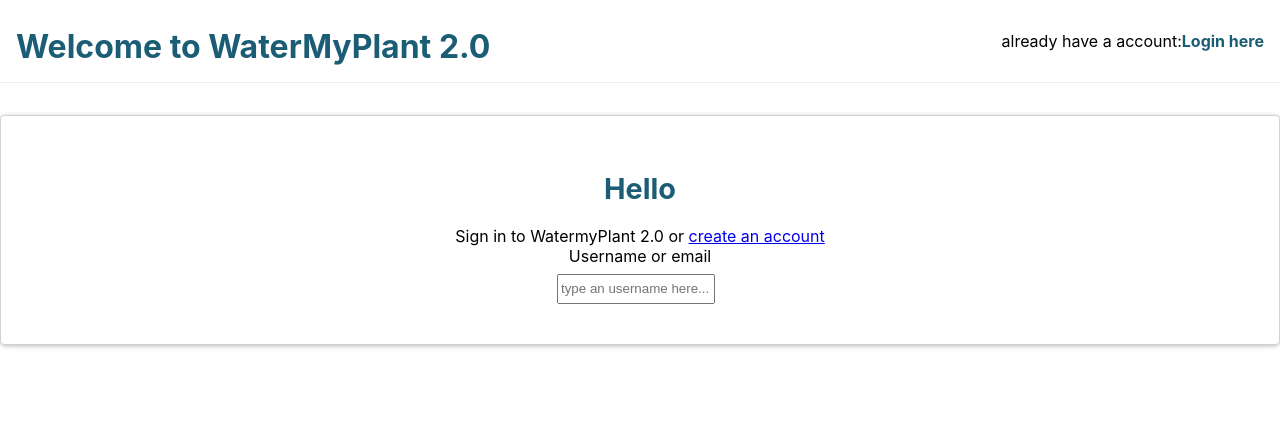
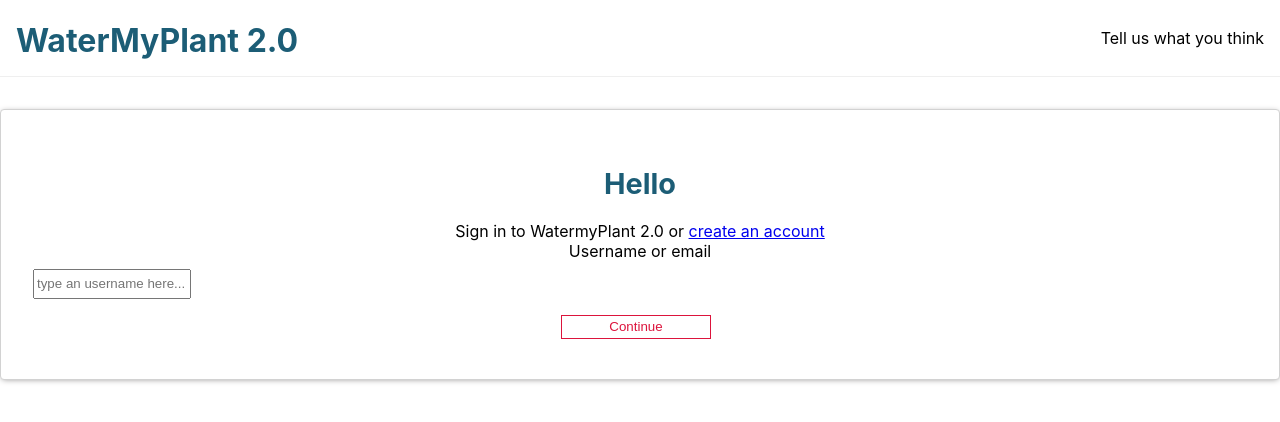
Before and after one commit to Build-Week-water-my-plants2/front-end, a React (Create React App) app in the folder watermyplant/: page /login in a window 1280 px wide. Shown: the top 422 px of the page. Built offline with nearby package versions, Linux system fonts and the light colour scheme.

Commit message:
root / page signup page, login usename then password

```diff
--- a/watermyplant/src/App.js
+++ b/watermyplant/src/App.js
@@ -21,14 +21,13 @@ const [formValues, setFormValues] = useState(initialFormValues);
   return (
     <Router>
       <div className = "App">
-        <nav>
-          <h1 className='site-header'>Welcome to WaterMyPlant 2.0</h1>
-          <div className='nav-links'>
-            <div>already have a account: </div>
-            <Link to="/login"> Login here</Link>
-          </div>
-        </nav>
         <Route exact path = "/login" >
+          <header>
+            <h1 className='site-header'>WaterMyPlant 2.0</h1>
+            <div className='header-links'>
+              <div>Tell us what you think</div>
+            </div>
+          </header>
           <Login
             values={formValues}
             // update={updateForm}
@@ -36,7 +35,14 @@ const [formValues, setFormValues] = useState(initialFormValues);
             // errorText={errorText}
           />
         </Route>
-        <Route exact path = "/signup" >
+        <Route exact path = "/" >
+          <header>
+            <h1 className='site-header'>WaterMyPlant 2.0</h1>
+            <div className='header-links'>
+              <div>already have a account: </div>
+              <Link to="/login"> Login here</Link>
+            </div>
+          </header>
           <Signup
             values={formValues}
             // update={updateForm}
--- a/watermyplant/src/components/Login.js
+++ b/watermyplant/src/components/Login.js
@@ -23,18 +23,19 @@ export default function Login (props) {
       }
 
     return (
-        // build the form here
+        // build the login form here
 
         <form className='form container' onSubmit={onSubmit}>
             {/* // temp comments, need delete later */}
             <h2>Hello</h2>
-            <div>Sign in to WatermyPlant 2.0 or <Link to='/signup'> create an account</Link> </div>
+
+            <div>Sign in to WatermyPlant 2.0 or <Link to='/'> create an account</Link> </div>
             <div className='form-group inputs'>
-            <div>Username or email </div>
-            <label>
+                <div>Username or email
                     {/* build an `text` of type input for username. Controlled inputs need `value` and `onChange` props.
                     Inputs render what they're told - their current value comes from app state.
                     At each keystroke, a change handler fires to change app state. */}
+                    <label>
                         <input
                             type="text"
                             name="username"
@@ -43,10 +44,11 @@ export default function Login (props) {
                             value={values.username}
                         />
                     </label>
-
-
+                    <Link to='/password'>
+                        <button>Continue</button>
+                    </Link>
                 </div>
-
+            </div>
         </form>
     );
 }
--- a/watermyplant/src/index.css
+++ b/watermyplant/src/index.css
@@ -13,7 +13,7 @@ code {
 }
 
 /* the css con-response to App part */
-nav {
+header {
   display: flex;
   justify-content: space-between;
   align-items: center;
@@ -22,23 +22,23 @@ nav {
   margin-bottom: 32px;
 }
 
-.nav-links {
+.header-links {
   display: flex;
   justify-content: space-between;
 }
 
-.nav-links a {
+.header-links a {
   text-decoration: none;
   color: #1c5d76;
   font-weight: bold;
   margin-right: 8px;
 }
 
-.nav-links a:last-of-type {
+.header-links a:last-of-type {
   margin-right: 0;
 }
 
-.nav-links a.active {
+.header-links a.active {
   border-bottom: 1px solid #1c5d76;
 }
 
@@ -71,8 +71,8 @@ h3 {
   margin-bottom: 1.2rem;
 }
 label {
-  /* display: flex; */
-  /* justify-content: space-between; */
+  display: flex;
+  justify-content: space-between;
 }
 input, select, button {
   height: 1.5rem;
@@ -84,13 +84,11 @@ button {
   background-color: white;
   border: 1px solid crimson;
 }
-
 button:disabled {
   cursor: not-allowed;
   color: darkgray;
   border-color: darkgray;
 }
-
 .submit {
   display: flex;
   justify-content: flex-end;
```
Lines whose indentation alone changed are shown as unchanged.
